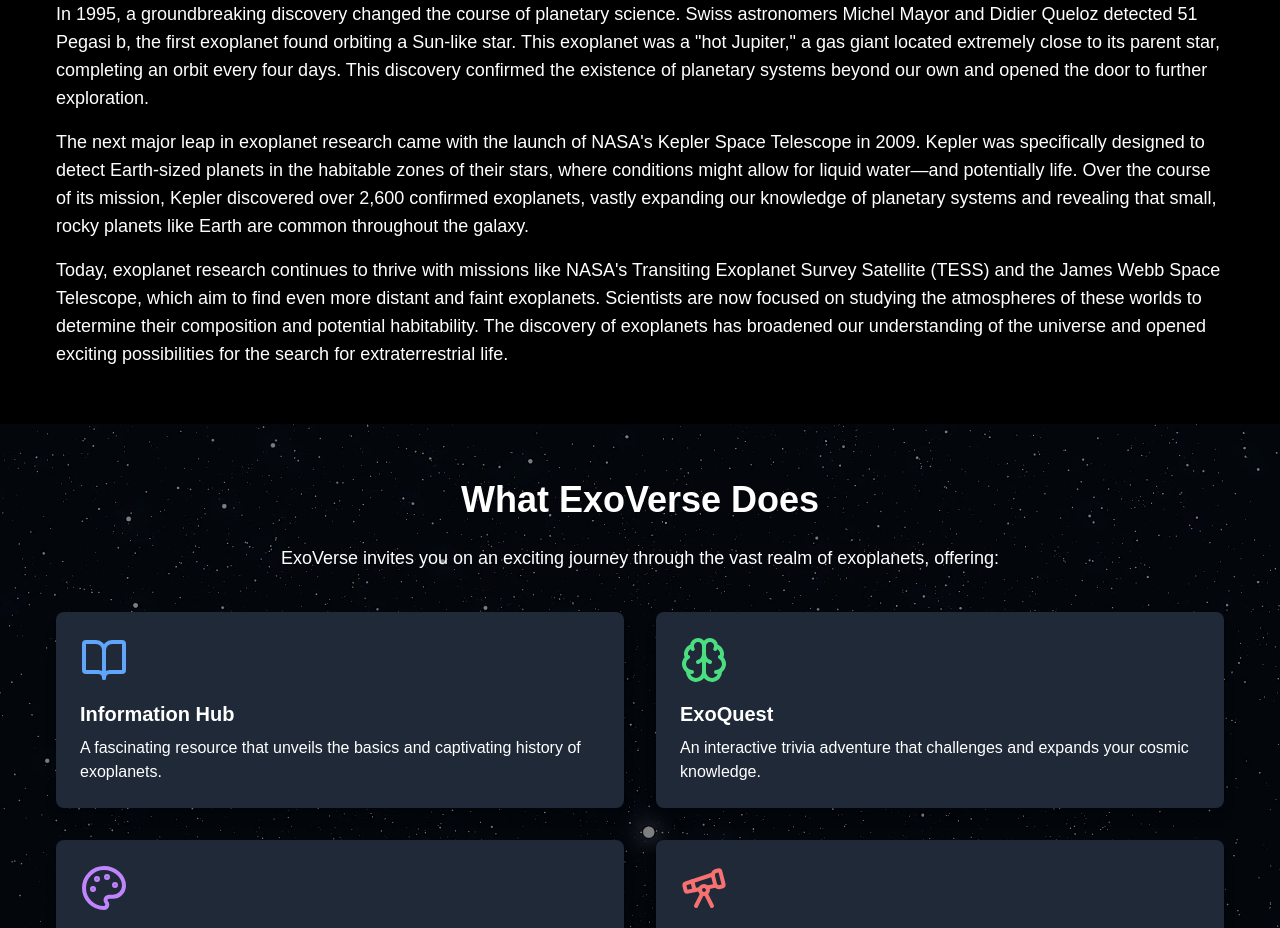
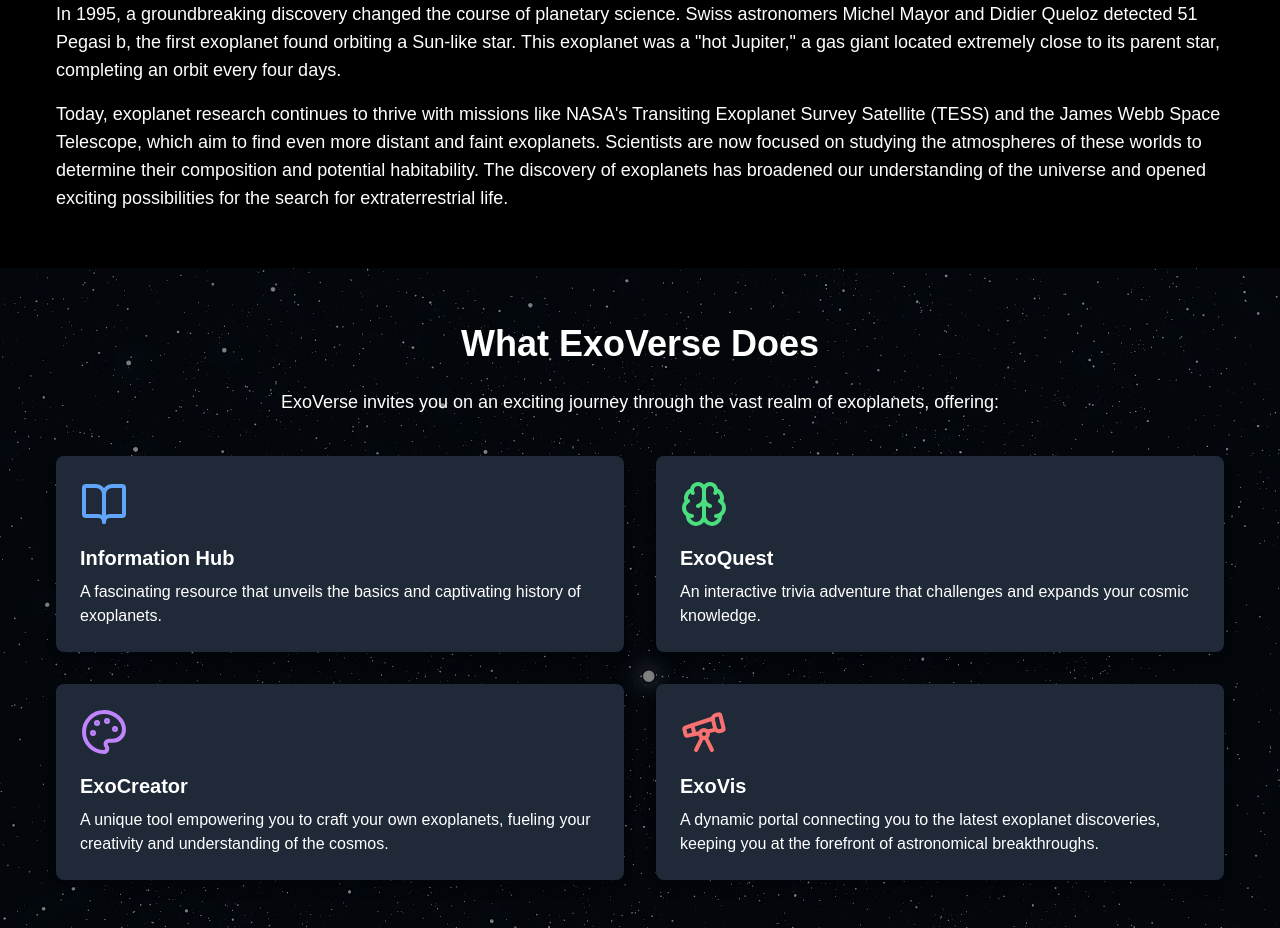
Before and after one commit to Joverit5/NASA-HACKATON-EXOVERSE, a Next.js app: page / in a window 1280 px wide. Shown: the part 1100-2028 px from the top of the page. Built offline with nearby package versions, Linux system fonts and the light colour scheme.

Commit message:
Update: A little bit of history section information reduced

```diff
--- a/app/page.tsx
+++ b/app/page.tsx
@@ -80,10 +80,7 @@
                     The history of exoplanet discovery dates back to the early 1990s, when scientists first developed techniques to detect planets orbiting stars beyond our solar system. Before this period, the existence of planets outside of our solar system was purely hypothetical. Although many astronomers believed that exoplanets were likely abundant, none had been directly detected. The breakthrough came in 1992 when two planets were discovered orbiting a pulsar—a highly magnetized, rotating neutron star that emits beams of electromagnetic radiation.
                 </p>
                 <p className="text-lg mt-4">
-                    In 1995, a groundbreaking discovery changed the course of planetary science. Swiss astronomers Michel Mayor and Didier Queloz detected 51 Pegasi b, the first exoplanet found orbiting a Sun-like star. This exoplanet was a "hot Jupiter," a gas giant located extremely close to its parent star, completing an orbit every four days. This discovery confirmed the existence of planetary systems beyond our own and opened the door to further exploration.
-                </p>
-                <p className="text-lg mt-4">
-                    The next major leap in exoplanet research came with the launch of NASA's Kepler Space Telescope in 2009. Kepler was specifically designed to detect Earth-sized planets in the habitable zones of their stars, where conditions might allow for liquid water—and potentially life. Over the course of its mission, Kepler discovered over 2,600 confirmed exoplanets, vastly expanding our knowledge of planetary systems and revealing that small, rocky planets like Earth are common throughout the galaxy.
+                    In 1995, a groundbreaking discovery changed the course of planetary science. Swiss astronomers Michel Mayor and Didier Queloz detected 51 Pegasi b, the first exoplanet found orbiting a Sun-like star. This exoplanet was a "hot Jupiter," a gas giant located extremely close to its parent star, completing an orbit every four days.
                 </p>
                 <p className="text-lg mt-4">
                     Today, exoplanet research continues to thrive with missions like NASA's Transiting Exoplanet Survey Satellite (TESS) and the James Webb Space Telescope, which aim to find even more distant and faint exoplanets. Scientists are now focused on studying the atmospheres of these worlds to determine their composition and potential habitability. The discovery of exoplanets has broadened our understanding of the universe and opened exciting possibilities for the search for extraterrestrial life.
```
